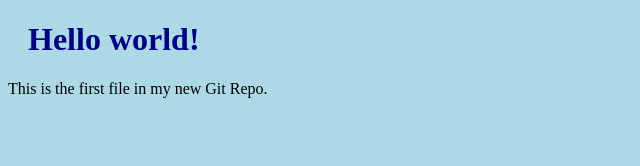
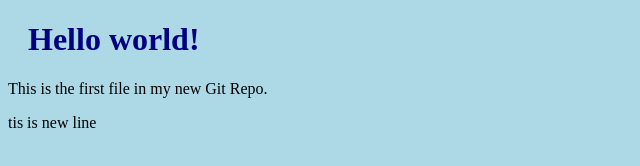
Before and after one commit to BHUMKIRAN/repkiran, a plain HTML site: page index.html in a window 1280 px wide. Shown: the full height of the page, 0-640 px from the left. Drawn offline with Linux system fonts and the light colour scheme.

Commit message:
updated version

```diff
--- a/index.html
+++ b/index.html
@@ -8,6 +8,7 @@
 
 <h1>Hello world!</h1>
 <p>This is the first file in my new Git Repo.</p>
+<p>tis is new line</p>
 
 </body>
 </html>
```
Also changed, not shown: 1 other file.
